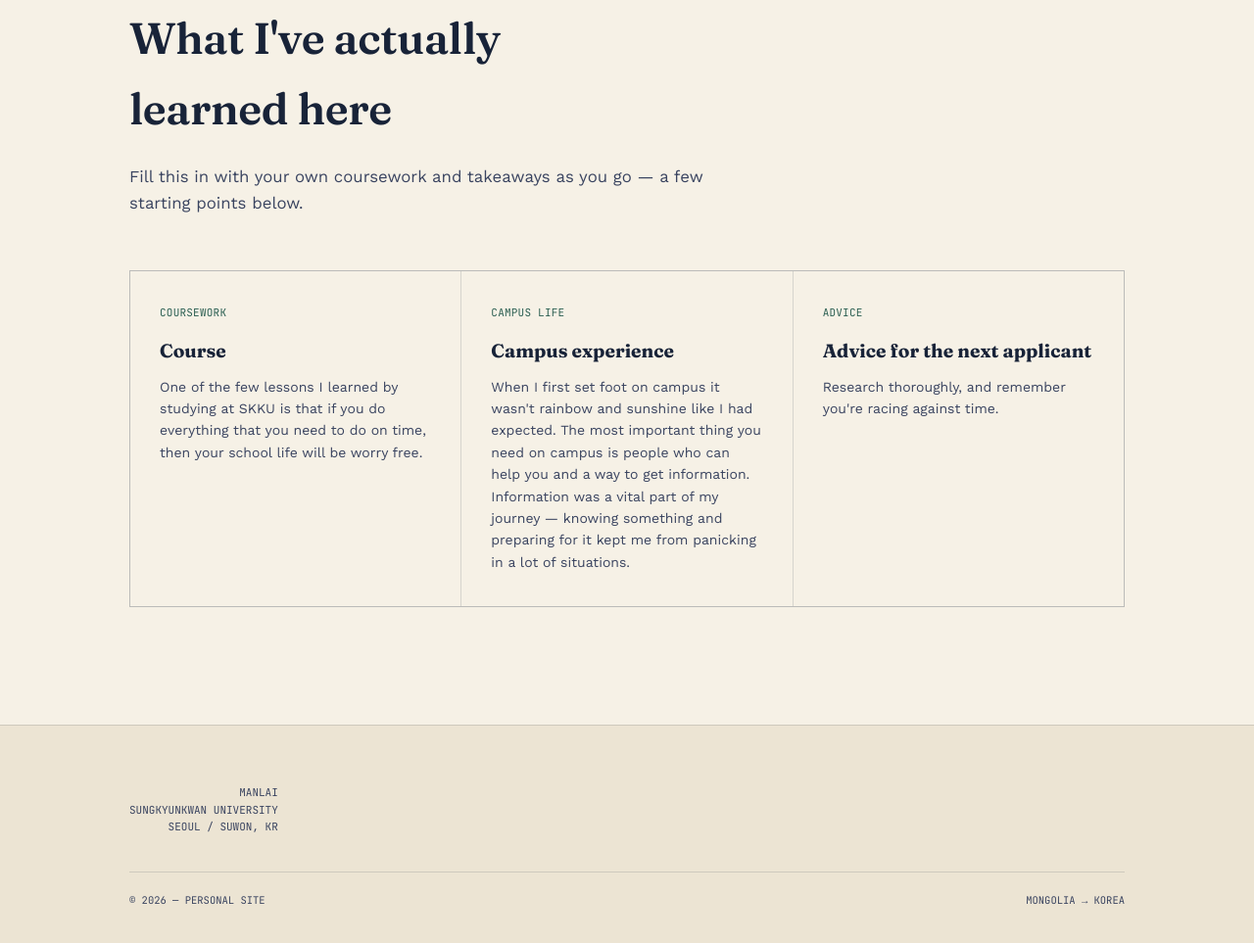
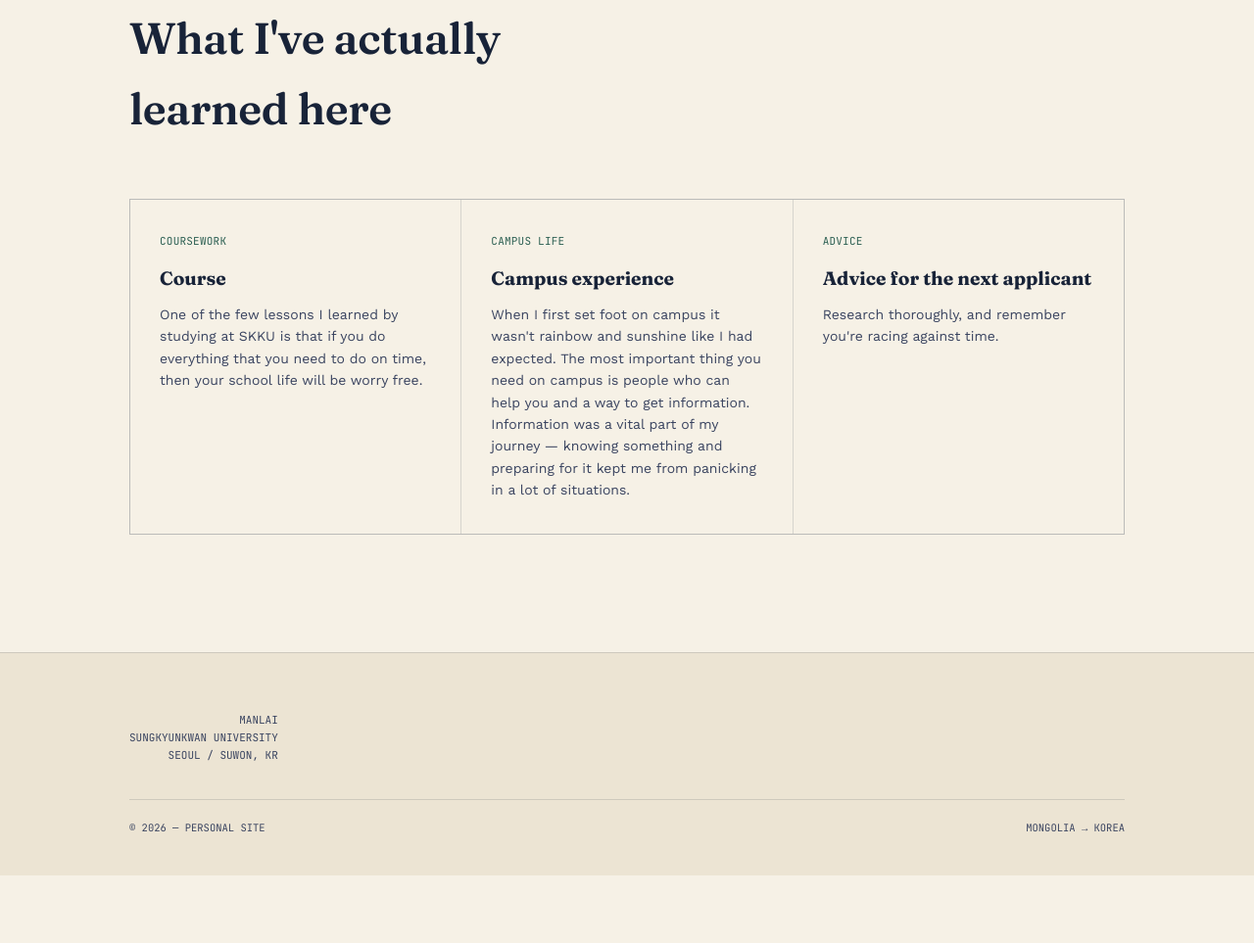
Before and after one commit to Manlai812/Sungkyunkwan-University-Manlai, a plain HTML site: page index.html in a window 1280 px wide. Shown: the part 5218-6181 px from the top of the page at 98% size. After the commit the page ends 6112 px from the top, so only its background shows below. Drawn offline with nearby package versions, Linux system fonts and the light colour scheme.

Commit message:
Update index.html

```diff
--- a/index.html
+++ b/index.html
@@ -212,7 +212,6 @@
   <div class="wrap">
     <div class="kicker reveal" data-i18n="learned_kicker">04 — Since arriving</div>
     <h2 class="section-title reveal" data-i18n="learned_title">What I've actually learned here</h2>
-    <p class="section-intro reveal" data-i18n="learned_intro">Fill this in with your own coursework and takeaways as you go — a few starting points below.</p>
 
     <div class="learn-grid reveal">
       <div class="learn-card">
```
